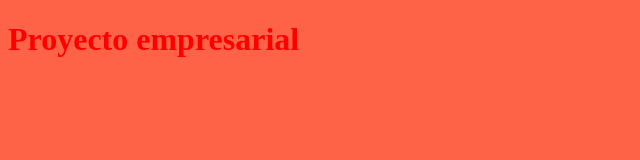
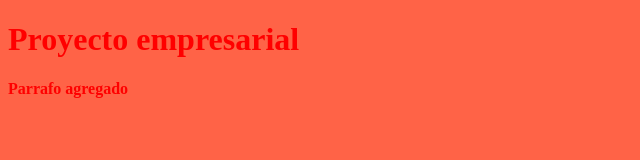
Before and after one commit to hec1996/curso_git, a plain HTML site: page index.html in a window 1280 px wide. Shown: the whole page, without its empty margins (0-640 px from the left). Drawn offline with Linux system fonts and the light colour scheme.

Commit message:
Update index.html

```diff
--- a/index.html
+++ b/index.html
@@ -10,5 +10,6 @@
   </head>
   <body>
     <h1>Proyecto empresarial</h1>
+    <p> Parrafo agregado <p/>
   </body>
 </html>
```
